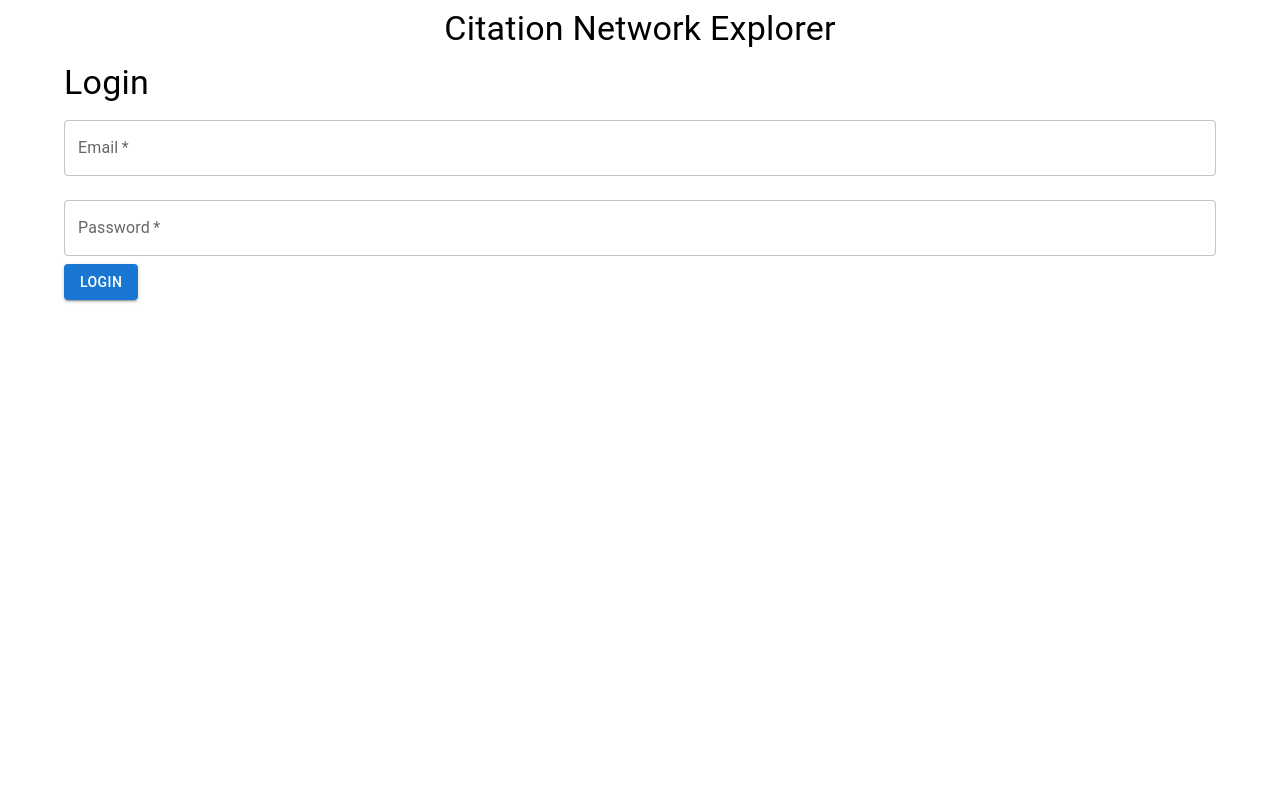
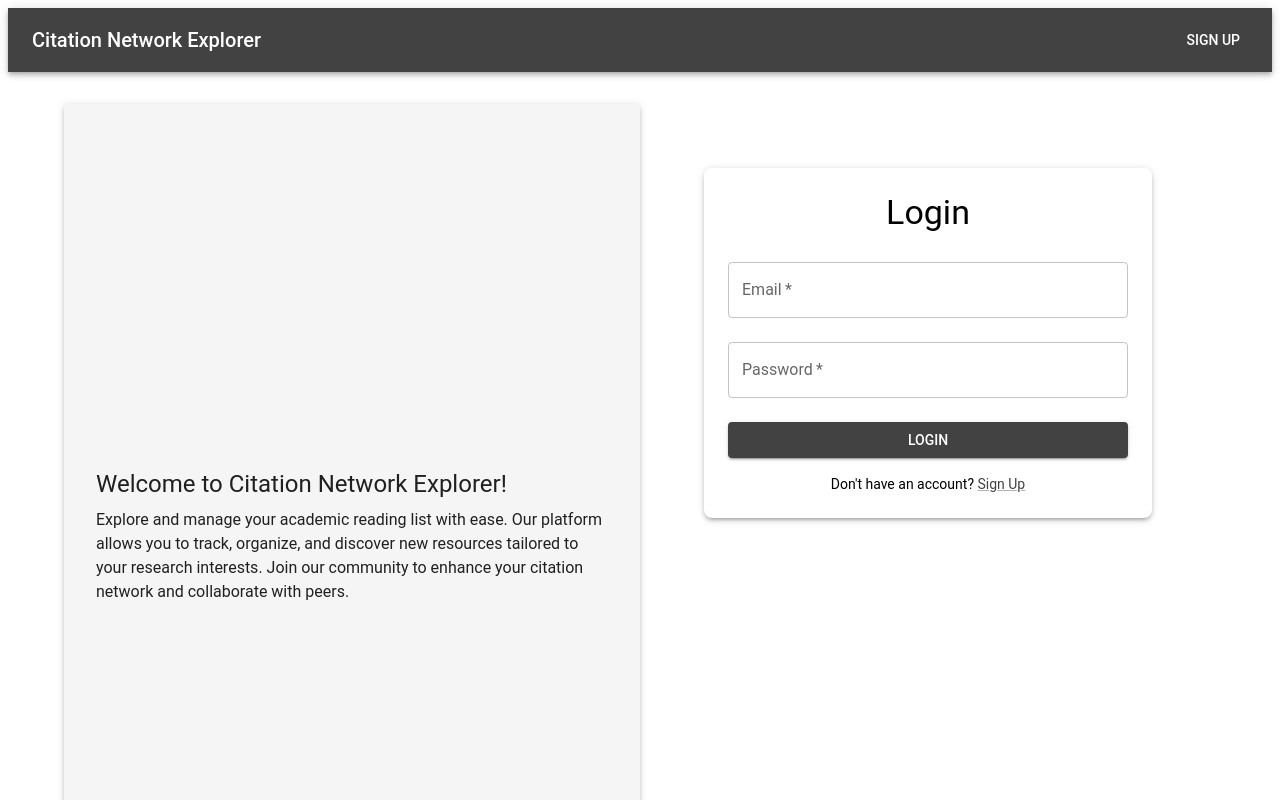
Before and after one commit to akashe/ML-Papers-Citation-Analysis, a React (Create React App) app in the folder citation-network-ui/: page /login in a window 1280 px wide. Shown: the top 800 px of the page. Built offline with nearby package versions, Linux system fonts and the light colour scheme; no server answers.

Commit message:
functional UI, adding path between two papers now

```diff
--- a/citation-network-ui/package.json
+++ b/citation-network-ui/package.json
@@ -5,6 +5,7 @@
   "dependencies": {
     "@emotion/react": "^11.13.3",
     "@emotion/styled": "^11.13.0",
+    "@mui/icons-material": "^6.1.1",
     "@mui/material": "^6.1.0",
     "@mui/styles": "^6.1.0",
     "@testing-library/jest-dom": "^5.17.0",
--- a/citation-network-ui/src/App.css
+++ b/citation-network-ui/src/App.css
@@ -1,7 +1,3 @@
-.App {
-  text-align: center;
-}
-
 .App-logo {
   height: 40vmin;
   pointer-events: none;
@@ -36,3 +32,15 @@
     transform: rotate(360deg);
   }
 }
+
+body {
+  margin: 0;
+  font-family: 'Roboto', sans-serif;
+}
+
+.App {
+  display: flex;
+  flex-direction: column;
+  min-height: 100vh;
+  text-align: center;
+}
--- a/citation-network-ui/src/App.js
+++ b/citation-network-ui/src/App.js
@@ -1,21 +1,21 @@
-  // src/App.js
 import React from 'react';
 import { BrowserRouter as Router, Routes, Route, Navigate } from 'react-router-dom';
-  import { Container, Typography } from '@mui/material';
+import { Container, Typography, Box } from '@mui/material';
 import CitationNetwork from './components/CitationNetwork';
 import SignUp from './components/SignUp';
 import Login from './components/Login';
 import ReadingList from './components/ReadingList';
+import Header from './components/Header';
+import Footer from './components/Footer';
 import { AuthProvider, useAuth } from './contexts/AuthContext';
 
 function App() {
   return (
     <AuthProvider>
       <Router>
-          <Container maxWidth="lg">
-            <Typography variant="h4" align="center" gutterBottom>
-              Citation Network Explorer
-            </Typography>
+        <Box display="flex" flexDirection="column" minHeight="100vh">
+          <Header />
+          <Container component="main" sx={{ mt: 4, mb: 4, flexGrow: 1 }}>
             <Routes>
               <Route path="/signup" element={<SignUp />} />
               <Route path="/login" element={<Login />} />
@@ -37,6 +37,8 @@
               />
             </Routes>
           </Container>
+          <Footer />
+        </Box>
       </Router>
     </AuthProvider>
   );
--- a/citation-network-ui/src/components/CitationNetwork.js
+++ b/citation-network-ui/src/components/CitationNetwork.js
@@ -8,8 +8,9 @@ import {
   FormControl,
   Grid,
   CircularProgress,
+  Box,
 } from '@mui/material';
-import axios from '../axiosInstance'; // Import the custom Axios instance
+import axios from '../axiosInstance';
 import Graph from './Graph';
 
 function CitationNetwork() {
@@ -71,7 +72,7 @@ function CitationNetwork() {
   };
 
   return (
-    <>
+    <Box>
       <Grid container spacing={2} alignItems="center">
         {/* Search and Paper Selection */}
         <Grid item xs={12} sm={6}>
@@ -168,7 +169,7 @@ function CitationNetwork() {
 
       {/* Loading Indicator */}
       {loading && (
-        <Grid container justifyContent="center" style={{ marginTop: 20 }}>
+        <Grid container justifyContent="center" sx={{ mt: 2 }}>
           <CircularProgress />
         </Grid>
       )}
@@ -182,7 +183,7 @@ function CitationNetwork() {
           selectionCriteria={selectionCriteria}
         />
       )}
-    </>
+    </Box>
   );
 }
 
--- /dev/null
+++ b/citation-network-ui/src/components/Footer.js
@@ -0,0 +1,14 @@
+import React from 'react';
+import { Box, Typography } from '@mui/material';
+
+function Footer() {
+  return (
+    <Box component="footer" sx={{ p: 2, mt: 'auto', backgroundColor: '#f5f5f5' }}>
+      <Typography variant="body2" color="text.secondary" align="center">
+        © {new Date().getFullYear()} Citation Network Explorer. All rights reserved.
+      </Typography>
+    </Box>
+  );
+}
+
+export default Footer;
--- /dev/null
+++ b/citation-network-ui/src/components/Header.js
@@ -0,0 +1,75 @@
+import React from 'react';
+import { AppBar, Toolbar, Typography, Button } from '@mui/material';
+import { Link, useLocation } from 'react-router-dom';
+import { useAuth } from '../contexts/AuthContext';
+import { signOut } from 'firebase/auth';
+import { auth } from '../firebase';
+
+function Header() {
+  const { currentUser } = useAuth();
+  const location = useLocation(); // Hook to get current path
+
+  const handleLogout = async () => {
+    try {
+      await signOut(auth);
+    } catch (error) {
+      console.error('Error logging out:', error);
+    }
+  };
+
+  const renderAuthButtons = () => {
+    if (currentUser) {
+      if (location.pathname === '/') {
+        return (
+          <>
+            <Button color="inherit" component={Link} to="/reading-list">
+              Reading List
+            </Button>
+            <Button color="inherit" onClick={handleLogout}>
+              Logout
+            </Button>
+          </>
+        );
+      } else if (location.pathname === '/reading-list') {
+        return (
+          <>
+            <Button color="inherit" component={Link} to="/">
+              Home
+            </Button>
+            <Button color="inherit" onClick={handleLogout}>
+              Logout
+            </Button>
+          </>
+        );
+      }
+    } else {
+      if (location.pathname === '/login') {
+        return (
+          <Button color="inherit" component={Link} to="/signup">
+            Sign Up
+          </Button>
+        );
+      } else if (location.pathname === '/signup') {
+        return (
+          <Button color="inherit" component={Link} to="/login">
+            Login
+          </Button>
+        );
+      }
+    }
+    return null;
+  };
+
+  return (
+    <AppBar position="static" color="primary">
+      <Toolbar>
+        <Typography variant="h6" style={{ flexGrow: 1 }}>
+          Citation Network Explorer
+        </Typography>
+        {renderAuthButtons()}
+      </Toolbar>
+    </AppBar>
+  );
+}
+
+export default Header;
--- a/citation-network-ui/src/components/Login.js
+++ b/citation-network-ui/src/components/Login.js
@@ -1,8 +1,8 @@
 import React, { useState } from 'react';
 import { signInWithEmailAndPassword } from 'firebase/auth';
 import { auth } from '../firebase';
-import { TextField, Button, Typography, Alert } from '@mui/material';
-import { useNavigate, useLocation } from 'react-router-dom';
+import { TextField, Button, Alert, Typography, Box, Link as MuiLink, Grid, Paper } from '@mui/material';
+import { useNavigate, useLocation, Link } from 'react-router-dom';
 
 function Login() {
   const [email, setEmail] = useState('');
@@ -29,10 +29,49 @@ function Login() {
   };
 
   return (
-    <form onSubmit={handleLogin}>
-      <Typography variant="h4">Login</Typography>
-      {message && <Alert severity="info">{message}</Alert>}
-      {error && <Alert severity="error">{error}</Alert>}
+    <Grid container sx={{ minHeight: '100vh' }}>
+      <Grid item xs={12} md={6}>
+        <Paper
+          elevation={3}
+          sx={{
+            height: '100%',
+            p: 4,
+            display: 'flex',
+            alignItems: 'center',
+            justifyContent: 'center',
+            backgroundColor: '#f5f5f5',
+          }}
+        >
+          <Box>
+            <Typography variant="h5" gutterBottom>
+              Welcome to Citation Network Explorer!
+            </Typography>
+            <Typography variant="body1">
+              Explore and manage your academic reading list with ease. Our platform allows you to track, organize, and discover new resources tailored to your research interests. Join our community to enhance your citation network and collaborate with peers.
+            </Typography>
+          </Box>
+        </Paper>
+      </Grid>
+      {/* Login Form Section */}
+      <Grid item xs={12} md={6}>
+        <Box
+          component="form"
+          onSubmit={handleLogin}
+          sx={{
+            maxWidth: 400,
+            mx: 'auto',
+            mt: 8,
+            p: 3,
+            boxShadow: 3,
+            borderRadius: 2,
+            backgroundColor: '#fff',
+          }}
+        >
+          <Typography variant="h4" align="center" gutterBottom>
+            Login
+          </Typography>
+          {message && <Alert severity="info" sx={{ mb: 2 }}>{message}</Alert>}
+          {error && <Alert severity="error" sx={{ mb: 2 }}>{error}</Alert>}
           <TextField
             label="Email"
             type="email"
@@ -51,10 +90,21 @@ function Login() {
             fullWidth
             margin="normal"
           />
-      <Button type="submit" variant="contained" color="primary">
+          <Button type="submit" variant="contained" color="primary" fullWidth sx={{ mt: 2 }}>
             Login
           </Button>
-    </form>
+          <Typography variant="body2" align="center" sx={{ mt: 2 }}>
+            Don't have an account?{' '}
+            <MuiLink component={Link} to="/signup">
+              Sign Up
+            </MuiLink>
+          </Typography>
+        </Box>
+      </Grid>
+
+      {/* Project Discussion Section */}
+
+    </Grid>
   );
 }
 
--- a/citation-network-ui/src/components/SignUp.js
+++ b/citation-network-ui/src/components/SignUp.js
@@ -5,8 +5,8 @@ import {
 } from 'firebase/auth';
 import { setDoc, doc } from 'firebase/firestore';
 import { auth, db } from '../firebase';
-import { TextField, Button, Typography, Alert } from '@mui/material';
-import { useNavigate } from 'react-router-dom';
+import { TextField, Button, Alert, Box, Typography, Link as MuiLink } from '@mui/material';
+import { useNavigate, Link } from 'react-router-dom';
 
 function SignUp() {
   const [name, setName] = useState('');
@@ -33,9 +33,23 @@ function SignUp() {
   };
 
   return (
-    <form onSubmit={handleSignUp}>
-      <Typography variant="h4">Sign Up</Typography>
-      {error && <Alert severity="error">{error}</Alert>}
+    <Box
+      component="form"
+      onSubmit={handleSignUp}
+      sx={{
+        maxWidth: 400,
+        mx: 'auto',
+        mt: 8,
+        p: 3,
+        boxShadow: 3,
+        borderRadius: 2,
+        backgroundColor: '#fff',
+      }}
+    >
+      <Typography variant="h4" align="center" gutterBottom>
+        Sign Up
+      </Typography>
+      {error && <Alert severity="error" sx={{ mb: 2 }}>{error}</Alert>}
       <TextField
         label="Name"
         value={name}
@@ -62,10 +76,16 @@ function SignUp() {
         fullWidth
         margin="normal"
       />
-      <Button type="submit" variant="contained" color="primary">
+      <Button type="submit" variant="contained" color="primary" fullWidth sx={{ mt: 2 }}>
         Sign Up
       </Button>
-    </form>
+      <Typography variant="body2" align="center" sx={{ mt: 2 }}>
+        Already have an account?{' '}
+        <MuiLink component={Link} to="/login">
+          Login
+        </MuiLink>
+      </Typography>
+    </Box>
   );
 }
 
--- a/citation-network-ui/src/theme.js
+++ b/citation-network-ui/src/theme.js
@@ -3,11 +3,17 @@ import { createTheme } from '@mui/material/styles';
 const theme = createTheme({
   palette: {
     primary: {
-      main: '#1976d2', // Customize as needed
+      main: '#424242', // Changed to a darker gray for a more subdued look
     },
     secondary: {
-      main: '#dc004e', // Customize as needed
+      main: '#ff5722', // Changed to a vibrant orange for contrast
     },
+    background: {
+      default: '#f5f5f5', // Light grey background
+    },
+  },
+  typography: {
+    fontFamily: 'Roboto, sans-serif',
   },
 });
 
```
Also changed, not shown: 1 other file (tests, documents, lock files or other folders). Lines whose indentation alone changed are shown as unchanged.
